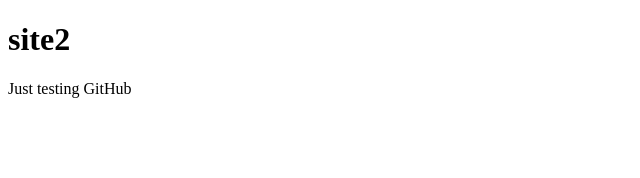
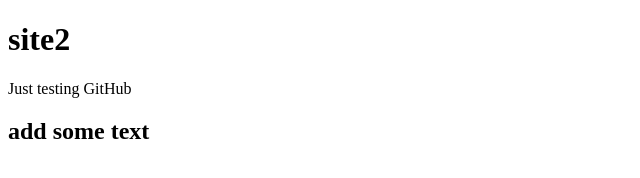
Before and after one commit to RT2018/simpleSite2, a plain HTML site: page index.html in a window 1280 px wide. Shown: the whole page, without its empty margins (0-640 px from the left). Drawn offline with Linux system fonts and the light colour scheme.

Commit message:
add some text

```diff
--- a/index.html
+++ b/index.html
@@ -9,5 +9,8 @@
 <body>
     <h1>site2</h1>
     <p>Just testing GitHub</p>
+
+    <h2>add some text</h2>
+
 </body>
 </html>
```
